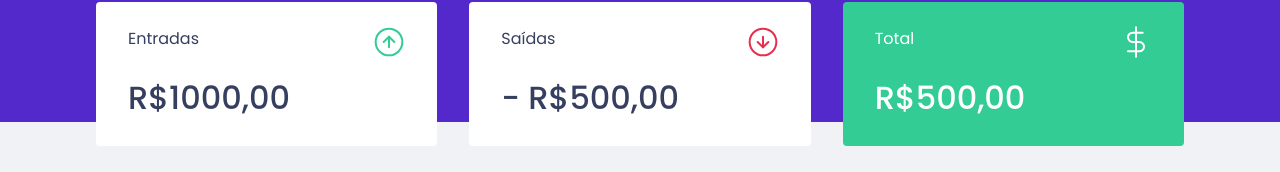
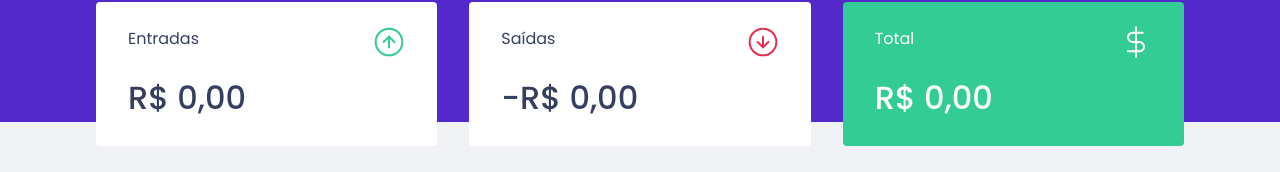
Before and after one commit to BiancaDuarteRaposo/dtmoney, a React (Create React App) app: page / in a window 1280 px wide. Shown: the part 118-290 px from the top of the page. Built offline with nearby package versions, Linux system fonts and the light colour scheme; no server answers; what miragejs would draw is missing.

Commit message:
Configuração do cálculo de transações na Summary

```diff
--- a/src/components/Summary/index.tsx
+++ b/src/components/Summary/index.tsx
@@ -8,7 +8,24 @@
 
 
 export function Summary() {
-    const {transactions} = useContext(TransactionsContext);
+    const { transactions } = useContext(TransactionsContext);
+
+    const summary = transactions.reduce((acc, transaction) =>{
+        if(transaction.type === 'deposit') {
+            acc.deposits += transaction.amount;
+            acc.total += transaction.amount;
+        } else{
+            acc.withdraws += transaction.amount;
+            acc.total -= transaction.amount;
+        }
+
+        return acc;
+    }, {
+        deposits:0,
+        withdraws:0,
+        total:0,
+
+    })
 
     return (
 
@@ -18,21 +35,35 @@
                     <p>Entradas</p>
                     <img src={incomeImg} alt="Entradas" />
                 </header>
-                <strong> R$1000,00 </strong>
+                <strong>{new Intl.NumberFormat('pt-BR', {
+                      style: "currency",
+                      currency: 'BRL'
+                }).format(summary.deposits)}
+                 </strong>
             </div>
             <div>
                 <header>
                     <p>Saídas</p>
                     <img src={outcomeImg} alt="Saídas" />
                 </header>
-                <strong>- R$500,00 </strong>
+                <strong>-
+                    {new Intl.NumberFormat('pt-BR', {
+                      style: "currency",
+                      currency: 'BRL'
+                }).format(summary.withdraws)}
+                </strong>
             </div>
             <div className="highlight-background">
                 <header>
                     <p>Total</p>
                     <img src={totalImg} alt="Total" />
                 </header>
-                <strong> R$500,00 </strong>
+                <strong>
+                    {new Intl.NumberFormat('pt-BR', {
+                      style: "currency",
+                      currency: 'BRL'
+                }).format(summary.total)}
+                </strong>
             </div>
         </Container>
     )
```
